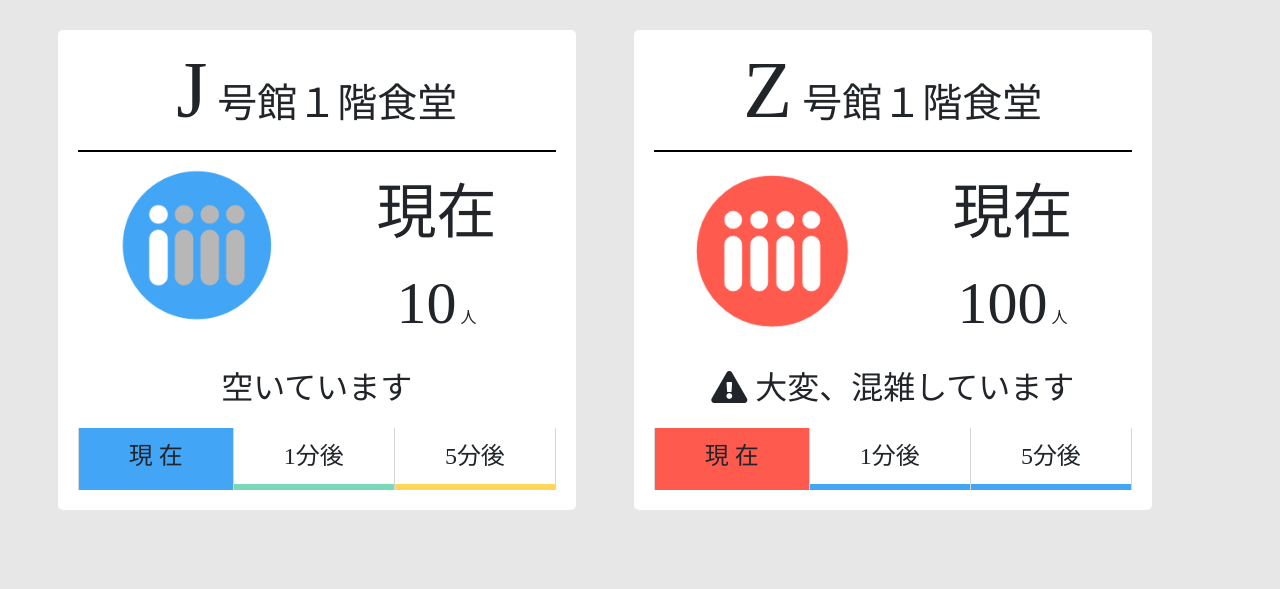
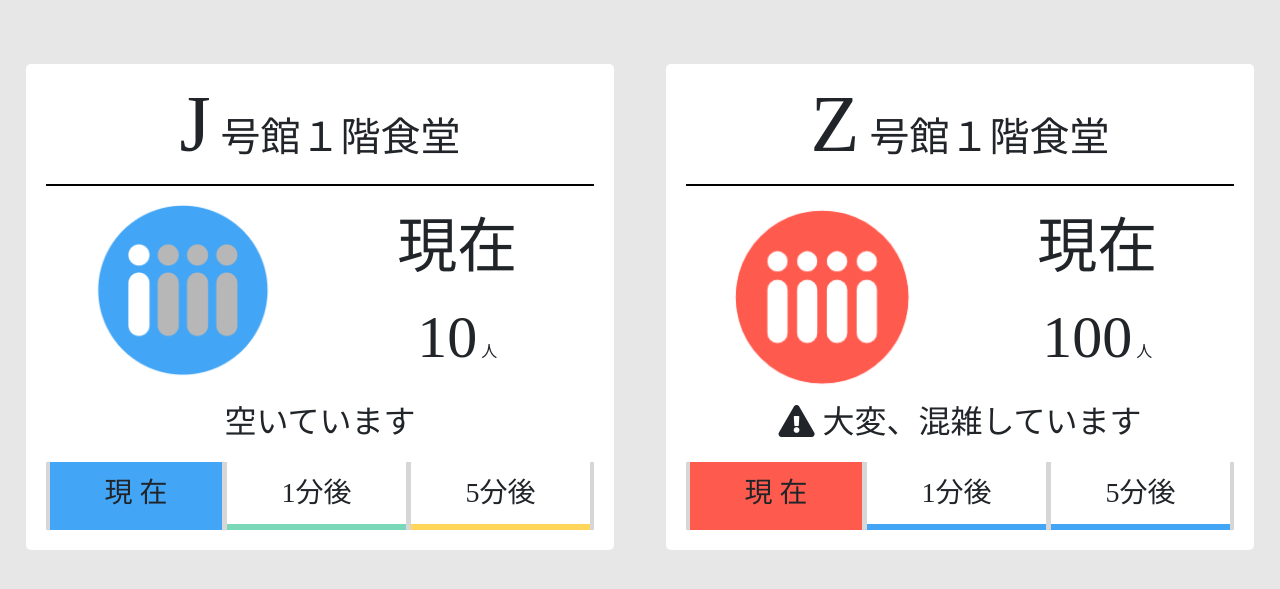
Before and after one commit to OECU-Developer/cafe_page, a Flask app: template myapp/templates/pc/index.html in a window 1280 px wide. Shown: the top 589 px of the page. Run offline with Flask 2, Linux system fonts and the light colour scheme; the template is opened without the code that fills it, so the values that code supplies are empty; some libraries are stand-ins or nearby versions.

Commit message:
カードやタイトルの位置の変更

```diff
--- a/myapp/static/css/style.css
+++ b/myapp/static/css/style.css
@@ -10,6 +10,8 @@
 }
 h1{
     text-align: center;
+    font-size: 450%;
+    margin-top:2%;
 }
 
 /* @media screen and (min-width:769px){
@@ -103,9 +105,9 @@
   display: flex;
   flex-wrap: wrap;
   justify-content: center;
-  width: 90%;
+  /* width: 90%; */
   /* margin: auto; */
-  margin-top: 15px;
+
 }
 
 #j-container {
@@ -154,14 +156,14 @@
   stroke: #2c2c2c;
   stroke-width: 10;
   stroke-dasharray: 12;
-  size: 10%;
+
 }
 
 .desvg svg {
-  stroke: "red";
+  /* stroke: "red";
   stroke-linecap: "round";
   stroke-width: "1";
-  stroke-dasharray: "5,5";
+  stroke-dasharray: "5,5"; */
   margin: 10%;
 }
 
@@ -223,13 +225,14 @@
 .card-body{
   background-color: white;
   /* margin: auto; */
-  margin-left: 5%;
-  /* margin-right: -10%; */
+  margin-left:2%;
+  margin-right: 2%;
   width:45%;
-  margin-top: 15px;
+  margin-top: 5%;
   margin-bottom: 15px;
   padding-top: 0;
   border-radius: 5px;
+
 }
 
 
@@ -280,10 +283,11 @@
   width: 100%;
 }
 .line-content{
-  display: flex;
+   display: flex;
   flex-direction: row;
   justify-content: space-evenly;
   background-color: rgba(0, 0, 0, 0.158);
+
 }
 .line-content p{
   text-align: center;
@@ -293,7 +297,9 @@
   padding-right: 50px;
   /* border-bottom: 4px solid black; */
   margin-bottom: 0;
-  font-size: 150%;
+  font-size: 175%;
+  padding-left:10%;
+  padding-right:10%;
 }
 #J-now{
   border-bottom: 6px solid #42a5f5;
@@ -309,12 +315,15 @@
 #Z-now{
   border-bottom: 6px solid #42a5f5;
   background-color: #42a5f5;
+
 }
 #Z-1{
   border-bottom: 6px solid #42a5f5;
+
 }
 #Z-5{
   border-bottom: 6px solid #ff5a4e;
+
 }
 
 
```
